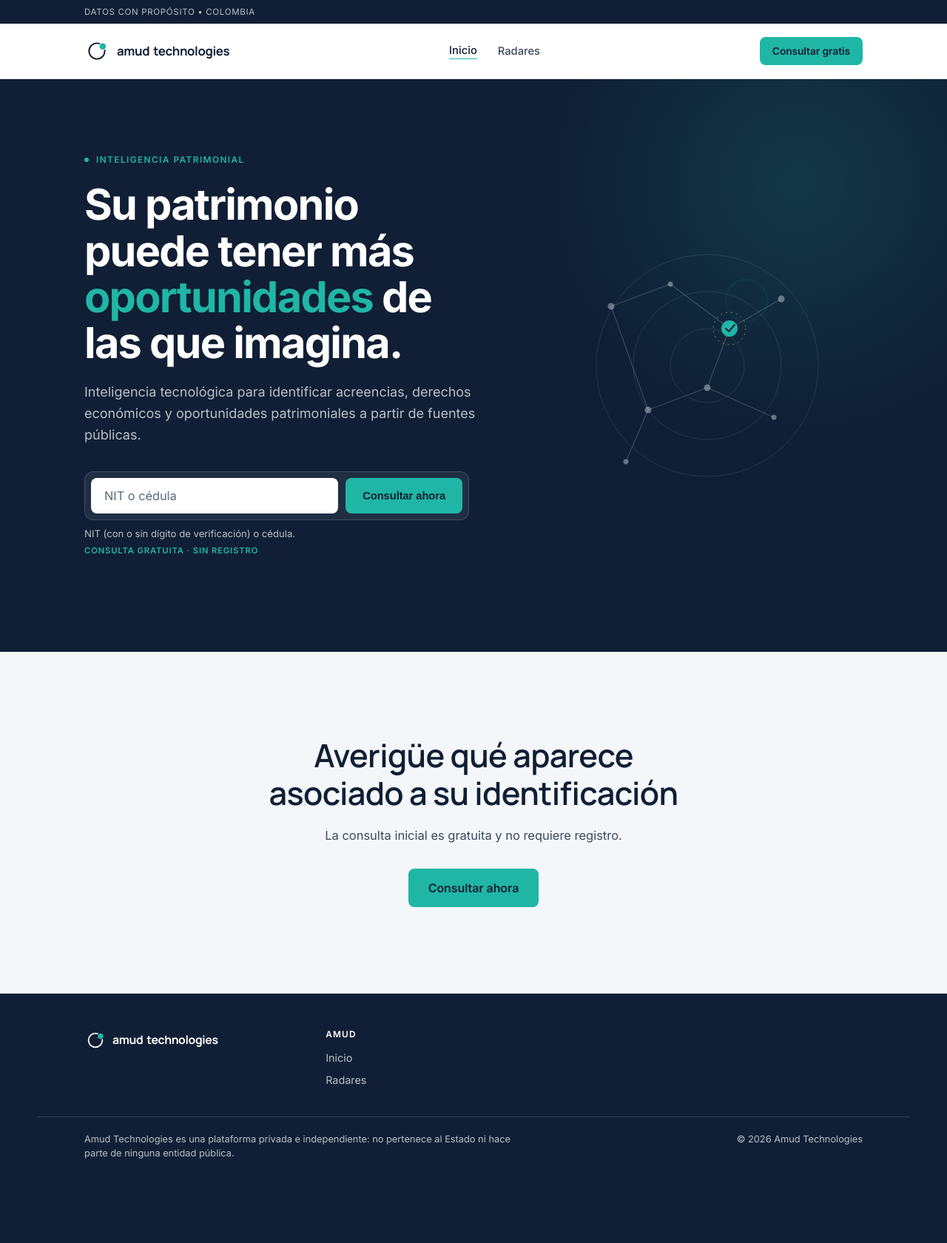
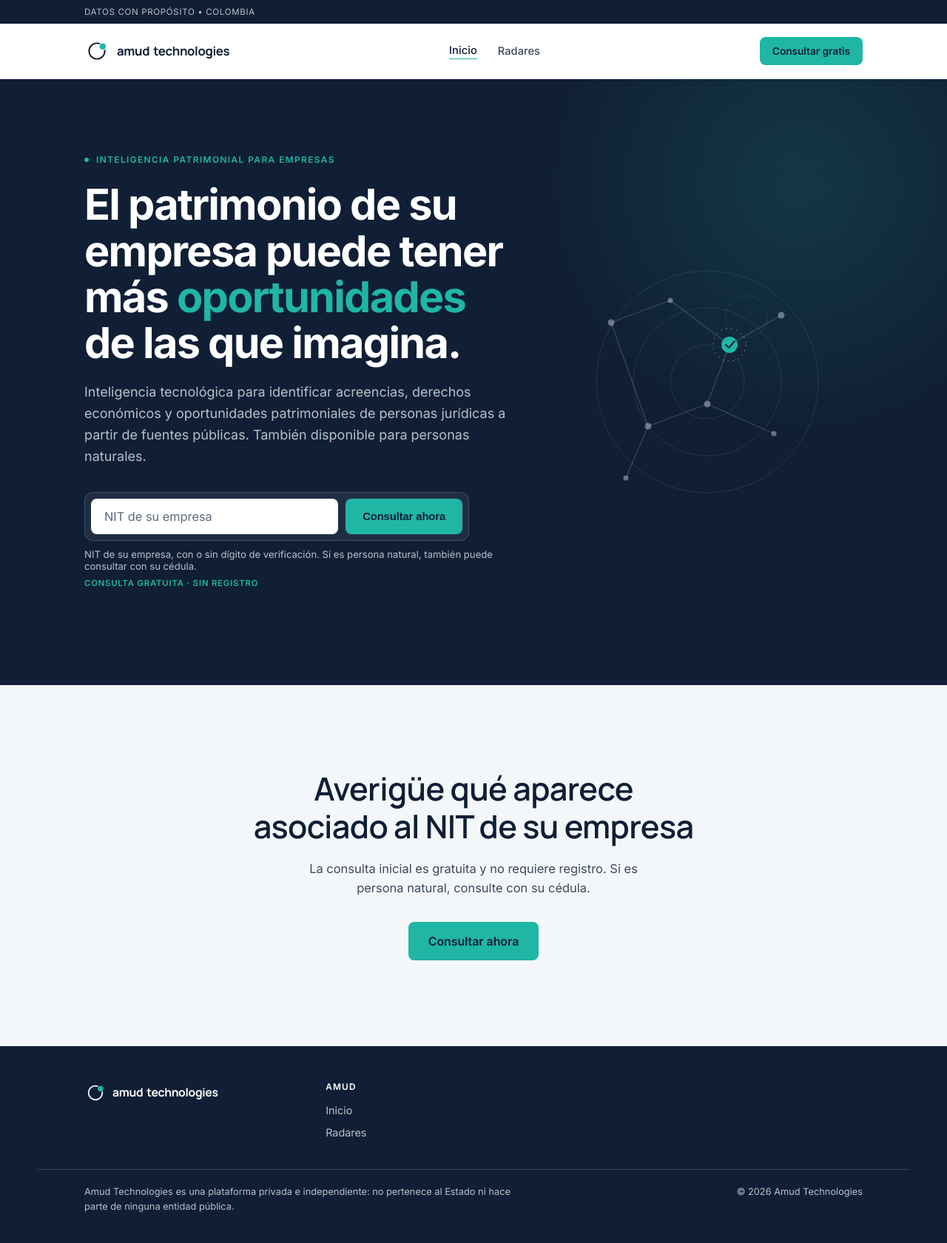
Before and after one commit to amudtechnologies/claims-engine, a Django app: page / in a window 1280 px wide. Shown: the whole page at 74% size. Before the commit the page ends 1566 px from the top, so only its background shows below. Run offline with Django 5.2, Linux system fonts and the light colour scheme; data comes from the database, SQL or seed files in the repository.

Commit message:
Reframe copy around legal entities, keeping natural persons explicit
Co-Authored-By: Claude Sonnet 5.5 <noreply@anthropic.com>

```diff
--- a/web/home/templates/home/_search_form.html
+++ b/web/home/templates/home/_search_form.html
@@ -6,7 +6,7 @@
     type="text"
     name="nit"
     value="{{ raw_document_number }}"
-    placeholder="NIT o cédula"
+    placeholder="NIT de su empresa"
     inputmode="numeric"
     autocomplete="off"
     required
@@ -19,6 +19,6 @@
   <span class="visually-hidden" role="status" aria-live="polite" data-search-status></span>
 </form>
 {% if not compact %}
-  <p class="search-form-hint">NIT (con o sin dígito de verificación) o cédula.</p>
+  <p class="search-form-hint">NIT de su empresa, con o sin dígito de verificación. Si es persona natural, también puede consultar con su cédula.</p>
   <p class="search-form-trust">Consulta gratuita · sin registro</p>
 {% endif %}
--- a/web/home/templates/home/index.html
+++ b/web/home/templates/home/index.html
@@ -11,9 +11,9 @@
   <div class="hero-glow"></div>
   <div class="wrap hero-inner">
     <div class="hero-copy">
-      <div class="eyebrow mono"><span class="dot"></span>Inteligencia patrimonial</div>
-      <h1>Su patrimonio puede tener más <span class="accent-word">oportunidades</span> de las que imagina.</h1>
-      <p class="lede">Inteligencia tecnológica para identificar acreencias, derechos económicos y oportunidades patrimoniales a partir de fuentes públicas.</p>
+      <div class="eyebrow mono"><span class="dot"></span>Inteligencia patrimonial para empresas</div>
+      <h1>El patrimonio de su empresa puede tener más <span class="accent-word">oportunidades</span> de las que imagina.</h1>
+      <p class="lede">Inteligencia tecnológica para identificar acreencias, derechos económicos y oportunidades patrimoniales de personas jurídicas a partir de fuentes públicas. También disponible para personas naturales.</p>
       <div class="hero-search" id="buscar">{% include "home/_search_form.html" with button_label="Consultar ahora" %}</div>
     </div>
     <div class="hero-graphic" aria-hidden="true">
@@ -43,8 +43,8 @@
 
 <section class="cta">
   <div class="wrap">
-    <h2>Averigüe qué aparece asociado a su identificación</h2>
-    <p>La consulta inicial es gratuita y no requiere registro.</p>
+    <h2>Averigüe qué aparece asociado al NIT de su empresa</h2>
+    <p>La consulta inicial es gratuita y no requiere registro. Si es persona natural, consulte con su cédula.</p>
     <a href="#buscar" class="btn btn-primary btn-lg">Consultar ahora</a>
   </div>
 </section>
--- a/web/home/tests.py
+++ b/web/home/tests.py
@@ -9,7 +9,7 @@ class HomeTests(TestCase):
     def test_home_renders_search(self):
         response = self.client.get("/")
         self.assertContains(response, 'action="/resultados/"')
-        self.assertContains(response, "Su patrimonio puede tener")
+        self.assertContains(response, "El patrimonio de su empresa puede tener")
 
     def test_new_radar_appears_without_code_changes_and_without_numbers(self):
         Radar.objects.create(
--- a/web/home/views.py
+++ b/web/home/views.py
@@ -28,9 +28,9 @@ def index(request):
         "active_nav": "home",
         "page_title": "Dinero que ya tiene dueño, identificado antes que nadie — Amud Technologies",
         "page_description": (
-            "Amud Technologies identifica dinero, derechos y activos que ya le "
-            "pertenecen a personas y empresas en Colombia — empezando por "
-            "depósitos judiciales sin reclamar. Consulte gratis con su NIT o cédula."
+            "Amud Technologies identifica acreencias y oportunidades patrimoniales "
+            "de empresas en Colombia — y también de personas naturales — empezando "
+            "por depósitos judiciales sin reclamar. Consulte gratis con su NIT o cédula."
         ),
     }
     return render(request, "home/index.html", context)
@@ -47,7 +47,7 @@ def radares(request):
         "page_description": (
             "Conozca los radares de Amud Technologies: fuentes públicas "
             "colombianas que cruzamos para identificar dinero, derechos y "
-            "activos asociados a una persona o empresa."
+            "activos asociados a una empresa o persona natural."
         ),
     }
     context["radars"] = Radar.objects.filter(is_published=True)
--- a/web/judicial_deposits/templates/judicial_deposits/index.html
+++ b/web/judicial_deposits/templates/judicial_deposits/index.html
@@ -64,7 +64,7 @@
       <div class="hero-stats jd-stats">
         <div class="stat"><div class="stat-num mono">2017–{{ latest_year|default:"2026" }}</div><div class="stat-label">Historial de datos públicos</div></div>
         <div class="stat"><div class="stat-num mono">{% if court_count %}<span class="js-counter" data-target="{{ court_count }}">{{ court_count|es_co_number }}</span>{% else %}—{% endif %}</div><div class="stat-label">Despachos judiciales analizados</div></div>
-        <div class="stat"><div class="stat-num mono">{% if party_count_millions %}<span class="js-counter" data-target="{{ party_count_millions|stringformat:'.3f' }}" data-decimals="2">{{ party_count_millions|es_co_number:2 }}</span>M+{% else %}—{% endif %}</div><div class="stat-label">Personas y empresas identificadas</div></div>
+        <div class="stat"><div class="stat-num mono">{% if party_count_millions %}<span class="js-counter" data-target="{{ party_count_millions|stringformat:'.3f' }}" data-decimals="2">{{ party_count_millions|es_co_number:2 }}</span>M+{% else %}—{% endif %}</div><div class="stat-label">Empresas y personas identificadas</div></div>
         <div class="stat"><div class="stat-num mono">{% if total_amount_cop %}$ <span class="js-counter" data-target="{{ total_amount_cop }}">{{ total_amount_cop|es_co_number }}</span>{% else %}—{% endif %}</div><div class="stat-label">Valor total de los depósitos encontrados a la fecha</div></div>
       </div>
     </div>
--- a/web/judicial_deposits/views.py
+++ b/web/judicial_deposits/views.py
@@ -8,9 +8,9 @@ def index(request):
         "active_nav": "judicial_deposits",
         "page_title": "Cómo saber si tiene un depósito judicial sin reclamar — Amud Technologies",
         "page_description": (
-            "Consulte gratis si su NIT o cédula aparece en depósitos judiciales "
-            "sin reclamar en Colombia — qué son, cuánto tiempo tiene para "
-            "reclamarlos y cómo hacerlo."
+            "Consulte gratis si el NIT de su empresa (o su cédula, si es persona "
+            "natural) aparece en depósitos judiciales sin reclamar en Colombia — "
+            "qué son, cuánto tiempo tiene para reclamarlos y cómo hacerlo."
         ),
     }
     if core_cache.is_synced():
```
Also changed, not shown: web/home/migrations/0004_radar_audience_companies_first.py (added).
